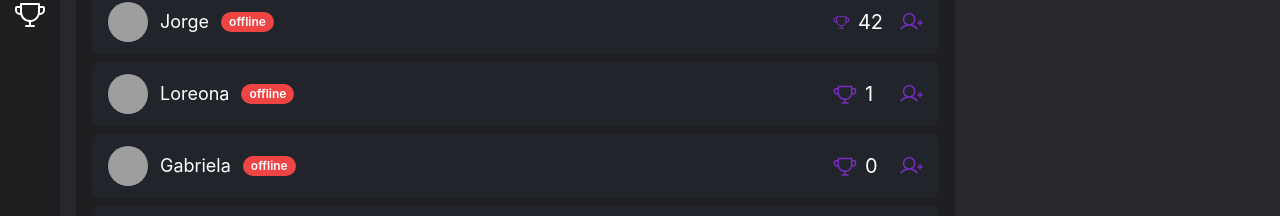
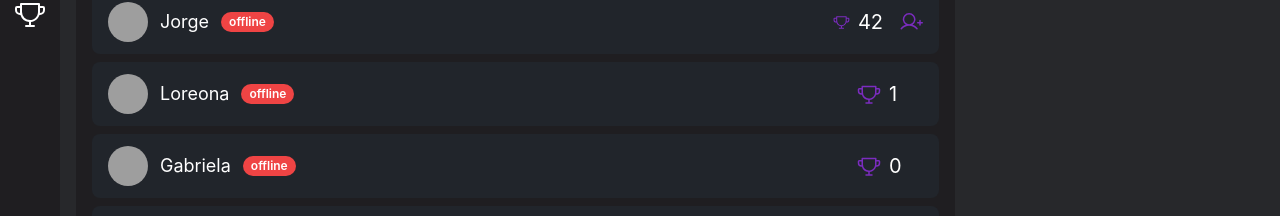
Before and after one commit to iaurg/42-transcendence, a Next.js app in the folder frontend/: page /game in a window 1280 px wide. Shown: the part 206-422 px from the top of the page. Built offline with nearby package versions, Linux system fonts and the light colour scheme; grey boxes are pictures that could not be loaded.

Commit message:
feat: add is friend validator

```diff
--- a/frontend/src/components/LeaderBoardCard/index.tsx
+++ b/frontend/src/components/LeaderBoardCard/index.tsx
@@ -33,7 +33,9 @@ export function LeaderBoardCard({
           <span className="text-xl text-white">{score}</span>
         </div>
         <div>
-          <UserPlus className="text-purple42-200 cursor-pointer" size={24} />
+          {isFriend && (
+            <UserPlus className="text-purple42-200 cursor-pointer" size={24} />
+          )}
         </div>
       </div>
     </div>
```
